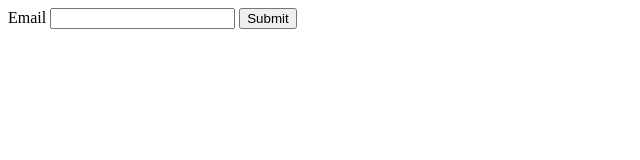
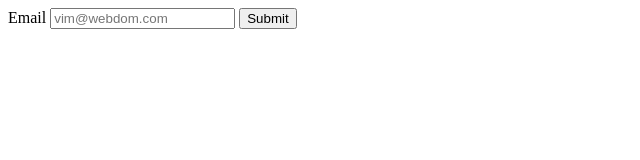
Before and after one commit to HadjiRami/HTML, a plain HTML site: page index.html in a window 1280 px wide. Shown: the full height of the page, 0-640 px from the left. Drawn offline with Linux system fonts and the light colour scheme.

```diff
--- a/index.html
+++ b/index.html
@@ -6,9 +6,10 @@
     <title>Form To Backend</title>
 </head>
 <body>
+    <!--exembel wbdom.com-->
     <form action="https://webdom.com/submit" method="post">
         <label for="Email-input">Email</label>
-        <input type="text" id="Email-input">
+        <input type="text" id="Email-input" placeholder="vim@webdom.com">
         <input type="submit">
     </form>
 </body>
```
